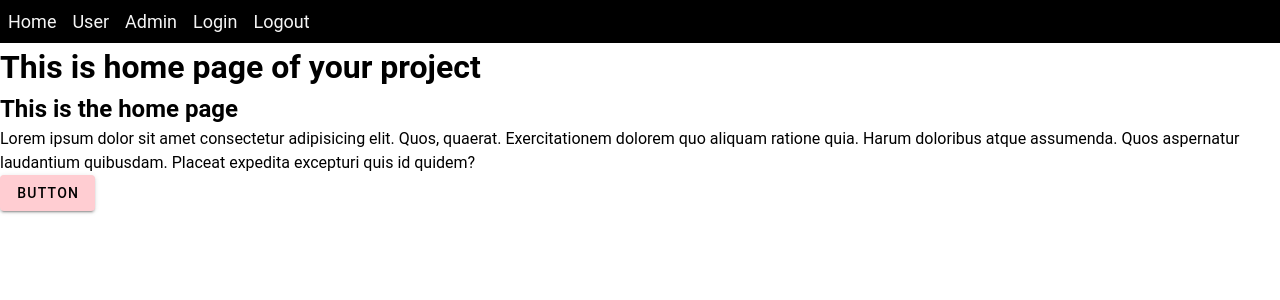
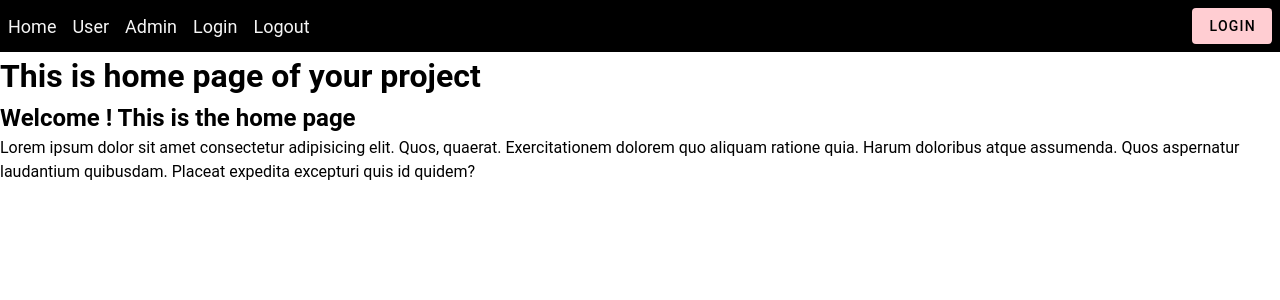
Before and after one commit to Louis-Gonzalez/starterPack, a Nuxt app: page / in a window 1280 px wide. Shown: the top 300 px of the page. Built offline with nearby package versions, Linux system fonts and the light colour scheme.

Commit message:
ADD store && authentication

```diff
--- a/components/common/Navbar.vue
+++ b/components/common/Navbar.vue
@@ -1,12 +1,30 @@
 <template>
   <nav class="navbar">
-    <div v-for="route in routeList" :key="route.path">
-      <NuxtLink :to="route.path">{{ route.name }}</NuxtLink>
+    <div class="nav-links">
+      <div v-for="route in routeList" :key="route.path">
+        <NuxtLink :to="route.path">{{ route.name }}</NuxtLink>
+      </div>
+    </div>
+    <div class="nav-button">
+      <div v-if='token'>
+        <p v-if="isAdmin">Admin</p>
+        <img class="avatar" src="https://dummyjson.com/icon/emilys/128" alt="avatar current user">
+      </div>
+      <div>
+        <div v-if='token'>
+          <v-btn color="error" outlined @click="logOut"> Logout</v-btn>
+        </div>
+        <div v-else>
+          <v-btn color="secondary" outlined @click="signIn">Login</v-btn>
+        </div>
+      </div>
     </div>
   </nav>
 </template>
 
 <script setup lang="ts">
+import { useCookie } from '#app';
+
 const routeList = [
   {
     name: 'Home',
@@ -29,21 +47,56 @@ const routeList = [
     path: '/authentication/login',
   },
 ];
+const userStore = useUserStore();
+
+const token = useCookie('token');
+const isAdmin = userStore.isAdmin;
+
+const signIn = async () => {
+  await userStore.signIn({
+    username: 'emilys',
+    password: 'emilyspass',
+  });
+  await navigateTo('/authentication/profile', {replace: true});
+}
+const logOut = async () => {
+  userStore.logout();
+  await navigateTo('/');
+}
 </script>
 
 <style scoped>
 .navbar {
   display: flex;
-  flex-wrap: wrap;
   align-items: center;
-  margin: 0;
-  gap: 1rem;
+  justify-content: space-between;
   padding: 0.5rem;
   background-color: black;
 }
+
+.nav-links {
+  display: flex;
+  gap: 1rem;
+  flex-grow: 1;
+}
+
 .navbar a {
   text-decoration: none;
   color: whitesmoke;
   font-size: large;
 }
+
+.nav-button {
+  display: flex;
+  align-items: center;
+  gap: 1rem;
+}
+
+.avatar{
+  width: 3rem;
+  height: auto;
+}
+p{
+  color: whitesmoke;
+}
 </style>
--- a/nuxt.config.ts
+++ b/nuxt.config.ts
@@ -1,8 +1,7 @@
 export default defineNuxtConfig({
-  modules: ['@nuxt/test-utils', '@nuxt/eslint'],
+  modules: ['@nuxt/test-utils', '@nuxt/eslint', '@pinia/nuxt'],
   compatibilityDate: '2024-11-01',
   devtools: { enabled: true },
-
   css: ['vuetify/styles', '@mdi/font/css/materialdesignicons.min.css'],
 
   vite: {
--- a/package.json
+++ b/package.json
@@ -14,8 +14,10 @@
   "dependencies": {
     "@mdi/font": "^7.4.47",
     "@nuxt/eslint": "^1.2.0",
+    "@pinia/nuxt": "^0.10.1",
     "eslint": "^9.23.0",
     "nuxt": "^3.16.1",
+    "pinia": "^3.0.1",
     "vue": "latest",
     "vue-router": "latest"
   },
--- /dev/null
+++ b/pages/authentication/profile.vue
@@ -0,0 +1,21 @@
+<script setup lang="ts">
+
+  const userStore = useUserStore();
+  const token = userStore.token;
+  const user = userStore.user;
+  console.log(token);
+
+</script>
+
+<template>
+  <h1>Profile Page</h1>
+  <h2>Profile Informations</h2>
+  <p>
+    {{token}}
+    {{ user }}
+  </p>
+</template>
+
+<style scoped>
+
+</style>
--- a/pages/index.vue
+++ b/pages/index.vue
@@ -1,11 +1,12 @@
 <script setup lang="ts">
 let title = 'This is home page of your project';
+
 </script>
 
 <template>
   <h1>{{ title }}</h1>
   <div>
-    <h2>This is the home page</h2>
+    <h2>Welcome ! This is the home page</h2>
     <div>
       <p>
         Lorem ipsum dolor sit amet consectetur adipisicing elit. Quos, quaerat.
@@ -13,9 +14,7 @@ let title = 'This is home page of your project';
         assumenda. Quos aspernatur laudantium quibusdam. Placeat expedita
         excepturi quis id quidem?
       </p>
-      <p>
-        <v-btn color="secondary" outlined> Button </v-btn>
-      </p>
+
     </div>
   </div>
 </template>
--- /dev/null
+++ b/plugins/auth.ts
@@ -0,0 +1,7 @@
+export default defineNuxtPlugin(async (nuxtApp) => {
+    const userStore = useUserStore();
+
+    if(!userStore.user){
+        await userStore.fetchCustomer();
+    }
+})
--- /dev/null
+++ b/stores/authentication.ts
@@ -0,0 +1,56 @@
+import {defineStore} from 'pinia';
+import {ref, computed} from 'vue';
+import type {Customer, Login, User} from "~/types";
+
+export const useUserStore = defineStore('user', () => {
+    const user = ref();
+    const token = useCookie('token', {
+        maxAge: 60 * 60 * 8,
+    });
+
+    const setToken = (data?: string) => (token.value = data);
+    const setUser = (data?: any) => (user.value = data);
+    let isAdmin = ref(false);
+
+    const signIn = async (data: Login ) => {
+        try {
+            const responseAuth = await $fetch<User>('https://dummyjson.com/auth/login', {
+                method: 'POST',
+                body: data,
+            });
+            console.log(responseAuth);
+            setToken(responseAuth.accessToken);
+            console.log(token.value);
+            await fetchCustomer();
+            // login notification
+        } catch (error){
+            console.error(error);
+            setToken();
+            setUser();
+            // logout notification
+        }
+    }
+
+    const fetchCustomer = async () => {
+        if (token.value) {
+            try {
+                const responseCustomer = await $fetch<Customer>('https://dummyjson.com/users/1');
+                // here if you need more option in your api just put here with {} inside request api
+                setUser(responseCustomer);
+                if(responseCustomer.role === 'admin'){
+                    isAdmin.value = true;
+                }
+            } catch (error) {
+                console.error(error);
+                setUser();
+            }
+        }
+    };
+
+    const logout = () => {
+        setUser();
+        setToken();
+    };
+
+    return {user, token, signIn, logout, fetchCustomer, setUser, setToken, isAdmin};
+})
--- /dev/null
+++ b/types.ts
@@ -0,0 +1,87 @@
+export interface User {
+    id: number;
+    username: string;
+    email: string;
+    firstName: string;
+    lastName: string;
+    gender: string;
+    image: string;
+    accessToken: string;
+    refreshToken: string;
+}
+
+export interface Login {
+    username: string;
+    password: string;
+}
+
+////// CUSTOMER ////////
+export interface Address {
+    address: string;
+    city: string;
+    state: string;
+    stateCode: string;
+    postalCode: string;
+    coordinates: {
+        lat: number;
+        lng: number;
+    };
+    country: string;
+}
+
+export interface Bank {
+    cardExpire: string;
+    cardNumber: string;
+    cardType: string;
+    currency: string;
+    iban: string;
+}
+
+export interface Company {
+    department: string;
+    name: string;
+    title: string;
+    address: Address;
+    ein: string;
+    ssn: string;
+}
+
+export interface Hair {
+    color: string;
+    type: string;
+}
+
+export interface Crypto {
+    coin: string;
+    wallet: string;
+    network: string;
+}
+
+export interface Customer {
+    id: number;
+    firstName: string;
+    lastName: string;
+    maidenName: string;
+    age: number;
+    gender: string;
+    email: string;
+    phone: string;
+    username: string;
+    password: string;
+    birthDate: string;
+    image: string;
+    bloodGroup: string;
+    height: number;
+    weight: number;
+    eyeColor: string;
+    hair: Hair;
+    ip: string;
+    address: Address;
+    macAddress: string;
+    university: string;
+    bank: Bank;
+    company: Company;
+    userAgent: string;
+    crypto: Crypto;
+    role: string;
+}
```
Also changed, not shown: 2 other files (tests, documents, lock files or other folders).
